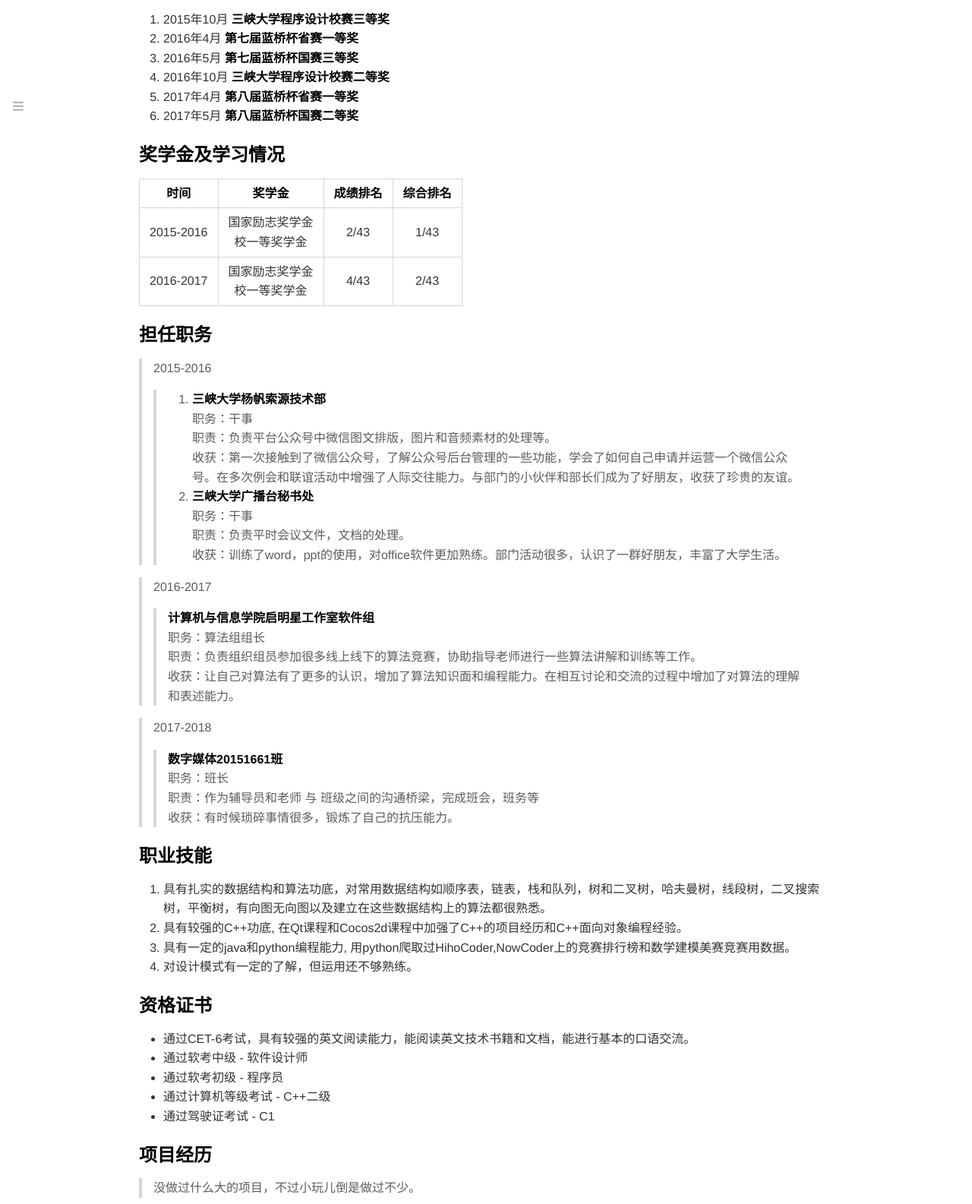
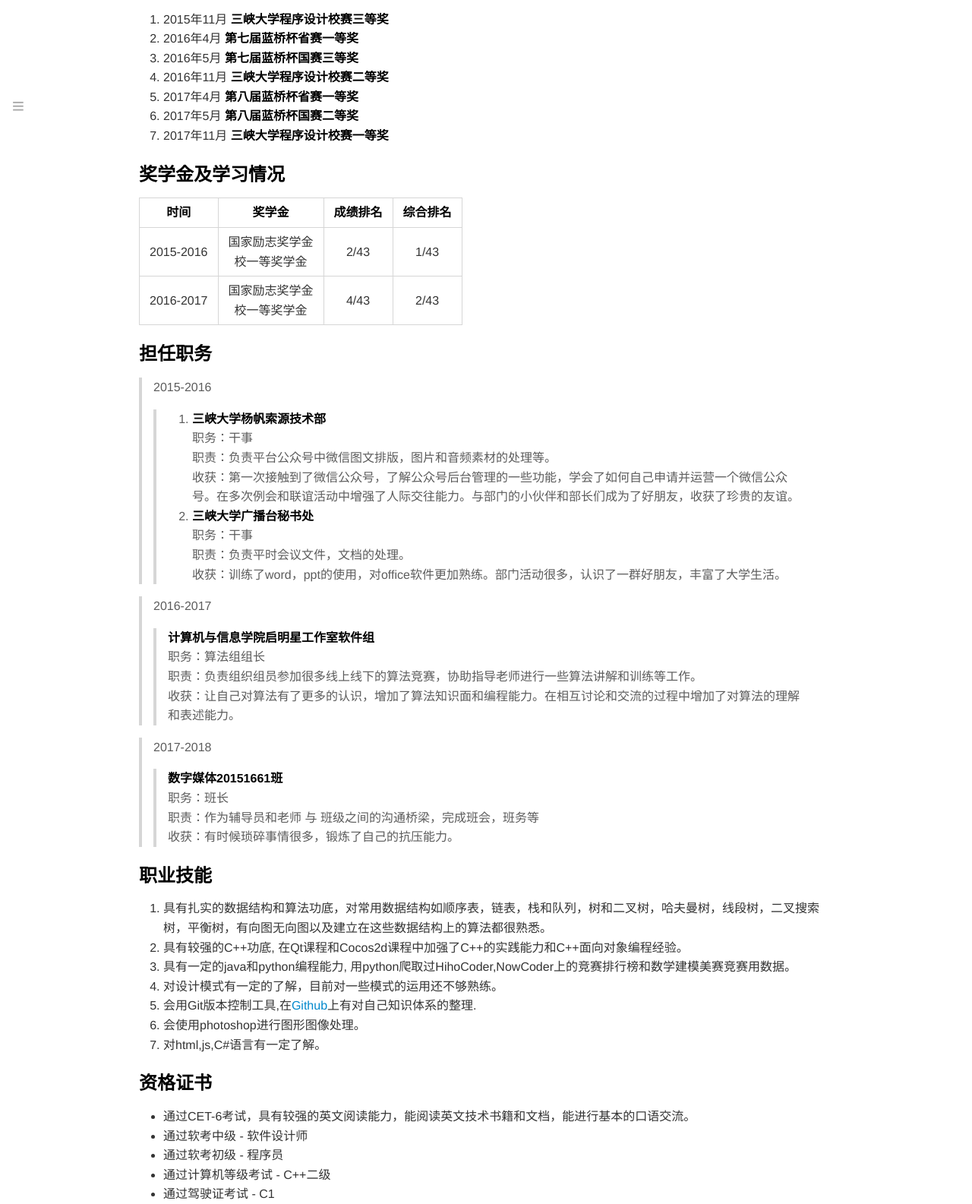
Before and after one commit to faxinwang/faxinwang.github.io, a plain HTML site: page files/MyResume.html in a window 1280 px wide. Shown: the part 629-2214 px from the top of the page at 76% size. Drawn offline with nearby package versions, Linux system fonts and the light colour scheme.

Commit message:
add files

```diff
--- a/files/MyResume.html
+++ b/files/MyResume.html
@@ -237,12 +237,13 @@ code.language-yaml {
 <h3 class="mume-header" id="%E5%A4%A7%E5%AD%A6%E8%8E%B7%E5%A5%96%E6%83%85%E5%86%B5">大学获奖情况</h3>
 
 <ol>
-<li>2015年10月 <strong>三峡大学程序设计校赛三等奖</strong></li>
+<li>2015年11月 <strong>三峡大学程序设计校赛三等奖</strong></li>
 <li>2016年4月 <strong>第七届蓝桥杯省赛一等奖</strong></li>
 <li>2016年5月 <strong>第七届蓝桥杯国赛三等奖</strong></li>
-<li>2016年10月 <strong>三峡大学程序设计校赛二等奖</strong></li>
+<li>2016年11月 <strong>三峡大学程序设计校赛二等奖</strong></li>
 <li>2017年4月 <strong>第八届蓝桥杯省赛一等奖</strong></li>
 <li>2017年5月 <strong>第八届蓝桥杯国赛二等奖</strong></li>
+<li>2017年11月 <strong>三峡大学程序设计校赛一等奖</strong></li>
 </ol>
 <h3 class="mume-header" id="%E5%A5%96%E5%AD%A6%E9%87%91%E5%8F%8A%E5%AD%A6%E4%B9%A0%E6%83%85%E5%86%B5">奖学金及学习情况</h3>
 
@@ -309,9 +310,12 @@ code.language-yaml {
 
 <ol>
 <li>具有扎实的数据结构和算法功底，对常用数据结构如顺序表，链表，栈和队列，树和二叉树，哈夫曼树，线段树，二叉搜索树，平衡树，有向图无向图以及建立在这些数据结构上的算法都很熟悉。</li>
-<li>具有较强的C++功底, 在Qt课程和Cocos2d课程中加强了C++的项目经历和C++面向对象编程经验。</li>
+<li>具有较强的C++功底, 在Qt课程和Cocos2d课程中加强了C++的实践能力和C++面向对象编程经验。</li>
 <li>具有一定的java和python编程能力, 用python爬取过HihoCoder,NowCoder上的竞赛排行榜和数学建模美赛竞赛用数据。</li>
-<li>对设计模式有一定的了解，但运用还不够熟练。</li>
+<li>对设计模式有一定的了解，目前对一些模式的运用还不够熟练。</li>
+<li>会用Git版本控制工具,在<a href="https://faxinwang.github.io/">Github</a>上有对自己知识体系的整理.</li>
+<li>会使用photoshop进行图形图像处理。</li>
+<li>对html,js,C#语言有一定了解。</li>
 </ol>
 <h3 class="mume-header" id="%E8%B5%84%E6%A0%BC%E8%AF%81%E4%B9%A6">资格证书</h3>
 
```
Also changed, not shown: index.html (+2 -1 lines), 2 other files.
